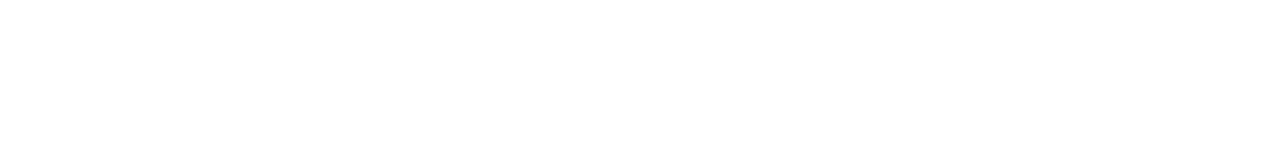
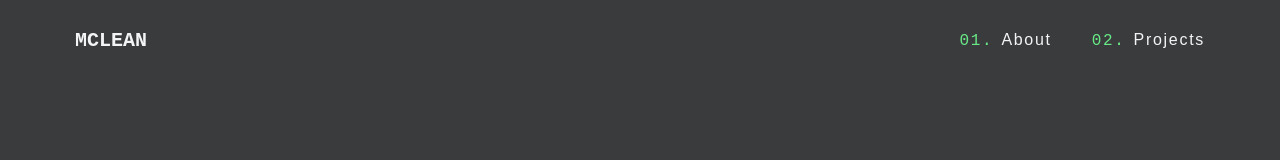
Before and after one commit to Jon-C-McLean/Portfolio, a Gatsby site: page / in a window 1280 px wide. Built offline with nearby package versions, Linux system fonts and the light colour scheme; Gatsby itself is replaced by a stand-in of ours.

Commit message:
Built header

```diff
--- /dev/null
+++ b/src/components/header.js
@@ -0,0 +1,24 @@
+import React from "react"
+import { Link } from "gatsby"
+
+import "../styles/main.scss"
+
+const Header = () => {
+    return (
+        <div className="header">
+            <div className="inner-header">
+                <div className="logo">
+                    <Link to="/">MCLEAN</Link>
+                </div>
+                <div className="links">
+                    <nav>
+                        <Link to="/about"><span className="numbering">01.</span>About</Link>
+                        <Link to="/projects"><span className="numbering">02.</span>Projects</Link>
+                    </nav>
+                </div>
+            </div>
+        </div>
+    )
+}
+
+export default Header
--- /dev/null
+++ b/src/components/layout.js
@@ -0,0 +1,21 @@
+import React from "react"
+import PropTypes from "prop-types"
+import Header from "./header"
+import "../styles/main.scss"
+
+const Layout = ({children}) => {
+    return (
+        <>
+            <Header />
+            <div>
+                <main>{children}</main>
+            </div>
+        </>
+    )
+}
+
+Layout.propTypes = {
+    children: PropTypes.node.isRequired,
+}
+
+export default Layout
--- a/src/pages/index.js
+++ b/src/pages/index.js
@@ -1,8 +1,14 @@
 import React from "react"
 import { Link } from "gatsby"
 
+import Layout from "../components/layout"
+
 const IndexPage = () => (
-  <div></div>
+  <div>
+    <Layout>
+      <div></div>
+    </Layout>
+  </div>
 )
 
 export default IndexPage
--- /dev/null
+++ b/src/styles/main.scss
@@ -0,0 +1,65 @@
+$font: 'Courier New', Courier, monospace;
+
+// Colors
+$white: #fff;
+$black: #000;
+$darkGrey: #393B3D;
+$text: #69E986;
+$offWhite: #f2f4f5;
+
+body {
+    font-family: $font;
+    background-color: $darkGrey;
+    font-size: 16px;
+}
+
+a {
+    text-decoration: none;
+}
+
+.header {
+    background-color: $darkGrey;
+    height: 80px;
+    top: 0px;
+    left: 0px;
+    width: 100%;
+    position: absolute;
+    z-index: 100;
+
+    .inner-header {
+        display: flex;
+        align-items: center;
+        justify-content: space-between;
+        height: 80px;
+
+        .logo {
+            font-weight: 700;
+            font-size: 1.25rem;
+            a {
+                color: $offWhite;
+            }
+
+            margin-left: 75px;
+        }
+
+        .links {
+            nav {
+                a {
+                    color: $offWhite;
+                    letter-spacing: 1.7px;
+                    font-family: "Arial";
+                    span.numbering {
+                        color: $text;
+                        margin-right: 8px;
+                        font-family: $font;
+                    }
+
+                    margin: 0px 20px;
+                    &:last-child {
+                        margin-right: 75px;
+                    }
+                }
+            }
+        }
+    }
+}
```
